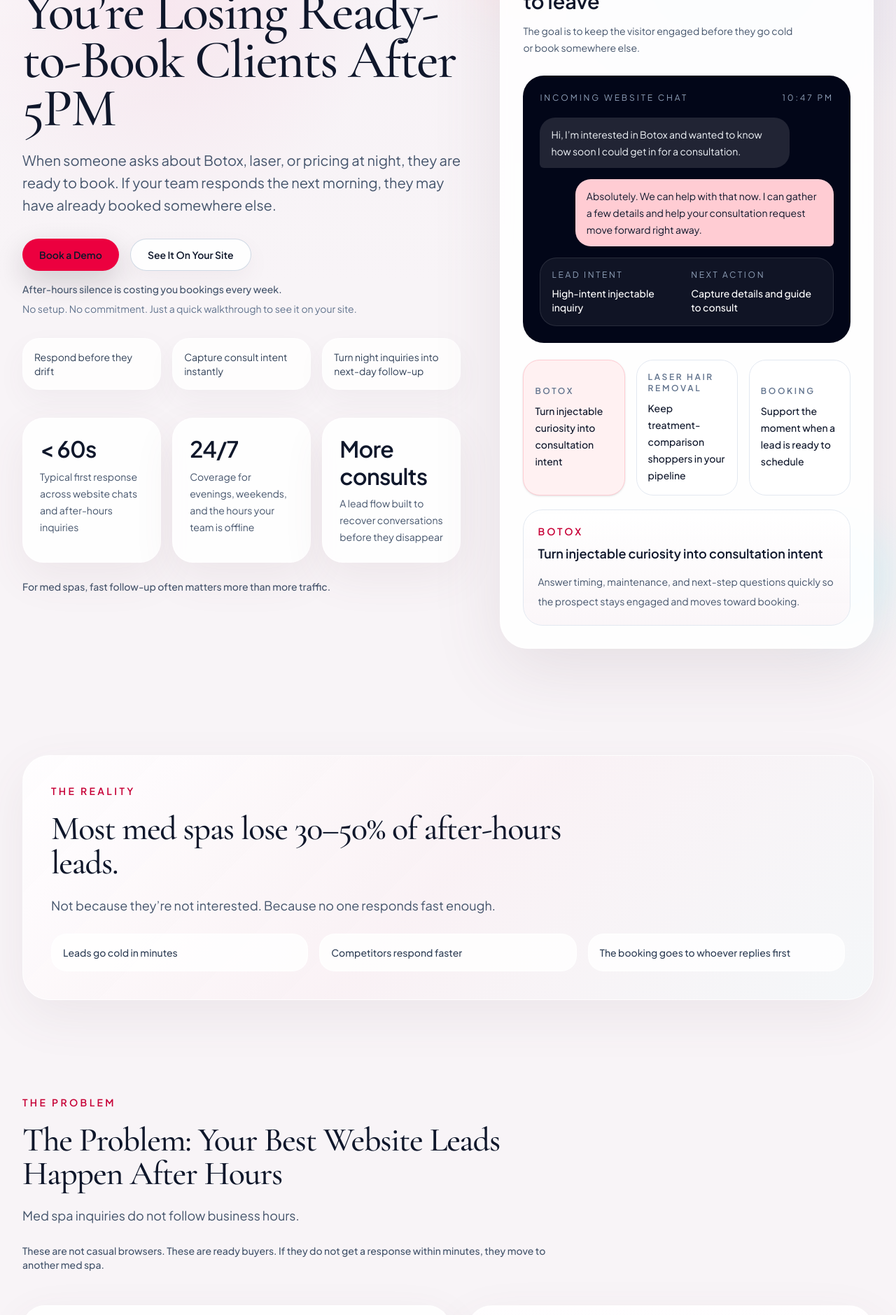
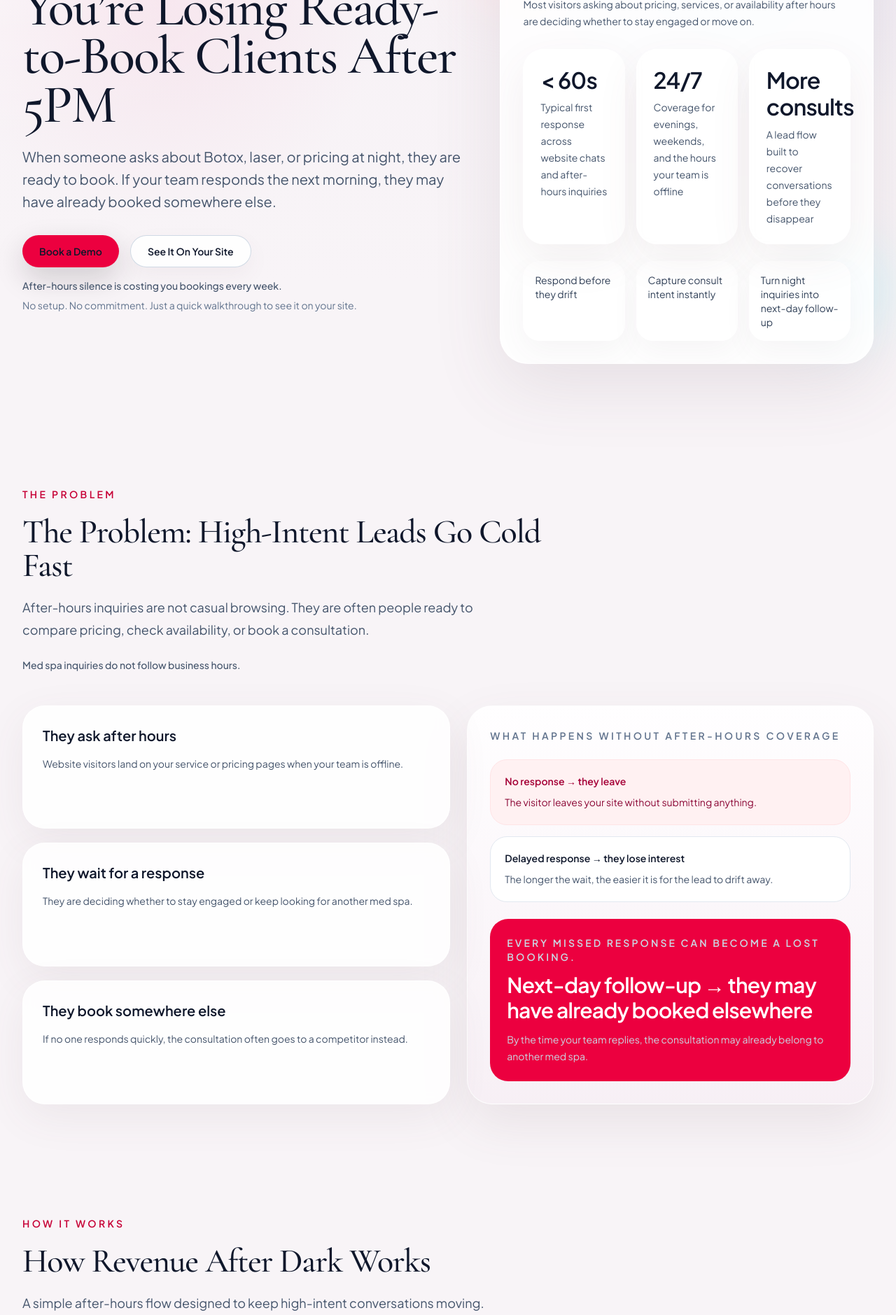
Before and after one commit to tryshone-dev/lead-system-site, a React (Vite) app: page / in a window 1280 px wide. Shown: the part 360-2239 px from the top of the page at 70% size. Built offline with nearby package versions, Linux system fonts and the light colour scheme.

Commit message:
streamline homepage conversion flow

```diff
--- a/src/App.jsx
+++ b/src/App.jsx
@@ -8,19 +8,19 @@ import { SectionHeading } from "./components/SectionHeading";
 
 const painPoints = [
   {
-    title: "Late-night Botox questions",
+    title: "They ask after hours",
     description:
-      "These visitors are often ready to book and looking for a reason to stay on your site.",
+      "Website visitors land on your service or pricing pages when your team is offline.",
   },
   {
-    title: "Weekend pricing inquiries",
+    title: "They wait for a response",
     description:
-      "If they do not get a response within minutes, they start looking somewhere else.",
+      "They are deciding whether to stay engaged or keep looking for another med spa.",
   },
   {
-    title: "After-work consultation requests",
+    title: "They book somewhere else",
     description:
-      "By the next morning, the lead may already be gone.",
+      "If no one responds quickly, the consultation often goes to a competitor instead.",
   },
 ];
 
@@ -54,29 +54,43 @@ const proofPoints = [
 const workflow = [
   {
     step: "1",
-    title: "A potential patient visits your site after hours",
+    title: "A visitor asks about services, pricing, or availability",
     description:
-      "They are interested enough to ask a question instead of leaving right away.",
+      "They have enough intent to raise their hand instead of leaving your site.",
   },
   {
     step: "2",
-    title: "They ask about services, pricing, or availability",
+    title: "The system responds instantly on the website",
     description:
-      "The visitor is deciding whether to stay engaged or move on to another med spa.",
+      "The conversation starts while the visitor is still paying attention.",
   },
   {
     step: "3",
-    title: "Revenue After Dark responds before they leave",
+    title: "It captures their name, phone, email, and service interest",
     description:
-      "The reply helps hold attention before the lead goes cold or books somewhere else.",
+      "Instead of losing the visitor, your team gets the details needed to follow up.",
   },
   {
     step: "4",
-    title: "Your team receives a captured lead ready for follow-up",
+    title: "Your team receives a warmer lead ready for follow-up",
     description:
-      "The lead is already captured so your team can follow up while interest is still high.",
+      "The handoff happens with context while intent is still fresh.",
   },
 ];
+
+const outcomeComparison = {
+  without: [
+    "Inquiry comes in after hours",
+    "No one responds right away",
+    "Lead loses interest or books elsewhere",
+  ],
+  with: [
+    "Inquiry comes in",
+    "Website responds instantly",
+    "Lead details are captured",
+    "Your team follows up with context",
+  ],
+};
 
 const touchpoints = [
   {
@@ -186,7 +200,7 @@ const faqs = [
   {
     question: "Does this handle missed phone calls?",
     answer:
-      "No. This is focused on website lead capture. It helps engage visitors who land on your site, collect their info, and keep the conversation moving. Missed-call text-back can be added later as a separate layer.",
+      "No. This is focused on website lead capture. It engages visitors who land on your site, collects their information, and helps your team follow up faster. Missed-call text-back can be added later as a separate layer.",
   },
   {
     question: "Can it connect to our CRM or booking process?",
@@ -232,6 +246,20 @@ function WorkflowCard({ step, title, description }) {
       <h3 className="mt-5 text-xl font-semibold text-slate-900">{title}</h3>
       <p className="mt-3 text-sm leading-7 text-slate-600">{description}</p>
     </div>
+  );
+}
+
+function ComparisonCard({ eyebrow, title, items }) {
+  return (
+    <article className="rounded-[32px] border border-white/80 bg-white/88 p-7 shadow-[0_22px_70px_rgba(102,76,91,0.08)] backdrop-blur">
+      <p className="text-sm font-semibold uppercase tracking-[0.24em] text-rose-700">{eyebrow}</p>
+      <h3 className="mt-4 text-2xl font-semibold tracking-tight text-slate-900">{title}</h3>
+      <ul className="mt-6 space-y-3 text-sm leading-7 text-slate-600">
+        {items.map((item) => (
+          <li key={item}>{item}</li>
+        ))}
+      </ul>
+    </article>
   );
 }
 
@@ -341,31 +369,6 @@ function MobileStickyCTA() {
 }
 
 export default function App() {
-  const [activeService, setActiveService] = useState("botox");
-
-  const serviceHighlights = useMemo(
-    () => ({
-      botox: {
-        label: "Botox",
-        title: "Turn injectable curiosity into consultation intent",
-        body: "Answer timing, maintenance, and next-step questions quickly so the prospect stays engaged and moves toward booking.",
-      },
-      laser: {
-        label: "Laser Hair Removal",
-        title: "Keep treatment-comparison shoppers in your pipeline",
-        body: "Clarify what to expect, capture treatment interest, and hand your staff a warmer lead before the prospect clicks away.",
-      },
-      booking: {
-        label: "Booking",
-        title: "Support the moment when a lead is ready to schedule",
-        body: "Help ready-to-book prospects share preferences and contact details before they give up or go elsewhere.",
-      },
-    }),
-    []
-  );
-
-  const activeHighlight = serviceHighlights[activeService];
-
   return (
     <div className="relative overflow-hidden bg-[var(--page-bg)] text-slate-900">
       <div className="pointer-events-none absolute inset-x-0 top-0 h-[48rem] bg-[radial-gradient(circle_at_top_left,_rgba(255,255,255,0.96),_transparent_38%),radial-gradient(circle_at_top_right,_rgba(251,207,232,0.42),_transparent_34%),linear-gradient(180deg,_rgba(255,248,251,0.98),_rgba(247,242,246,0.76),_rgba(245,246,250,0))]" />
@@ -427,27 +430,6 @@ export default function App() {
               </div>
               <p className="mt-4 text-sm font-medium text-slate-600">After-hours silence is costing you bookings every week.</p>
               <p className="mt-2 text-sm text-slate-500">No setup. No commitment. Just a quick walkthrough to see it on your site.</p>
-
-              <ul className="mt-8 grid gap-3 text-sm text-slate-700 sm:grid-cols-3 sm:gap-4">
-                {heroBullets.map((item) => (
-                  <li
-                    key={item}
-                    className="rounded-[24px] border border-white/80 bg-white/78 px-4 py-4 shadow-[0_16px_40px_rgba(105,78,91,0.05)]"
-                  >
-                    {item}
-                  </li>
-                ))}
-              </ul>
-
-              <div className="mt-10 grid gap-4 sm:grid-cols-3">
-                {proofPoints.map((point) => (
-                  <StatCard key={point.label} value={point.value} label={point.label} />
-                ))}
-              </div>
-
-              <p className="mt-6 text-sm font-medium text-slate-600">
-                For med spas, fast follow-up often matters more than more traffic.
-              </p>
             </div>
 
             <div className="relative">
@@ -455,99 +437,44 @@ export default function App() {
               <div className="absolute -right-4 bottom-10 hidden h-32 w-32 rounded-full bg-cyan-100/75 blur-2xl md:block" />
 
               <div className="relative overflow-hidden rounded-[40px] border border-white/80 bg-white/84 p-6 shadow-[0_30px_100px_rgba(101,76,91,0.12)] backdrop-blur sm:p-8">
-                <div className="flex items-center justify-between gap-4">
-                  <div>
-                    <p className="text-sm font-semibold uppercase tracking-[0.22em] text-rose-700">Live Lead Snapshot</p>
-                    <h2 className="mt-2 text-2xl font-semibold text-slate-900 sm:text-[1.8rem]">
-                      What lead recovery looks like when a visitor is about to leave
-                    </h2>
-                    <p className="mt-3 max-w-md text-sm leading-6 text-slate-600">
-                      The goal is to keep the visitor engaged before they go cold or book somewhere else.
-                    </p>
-                  </div>
-                  <div className="rounded-full bg-emerald-50 px-3 py-1 text-xs font-semibold text-emerald-700">
-                    Online 24/7
-                  </div>
+                <div>
+                  <p className="text-sm font-semibold uppercase tracking-[0.22em] text-rose-700">After-Hours Window</p>
+                  <h2 className="mt-2 text-2xl font-semibold text-slate-900 sm:text-[1.8rem]">
+                    The visitor who asks at night is often the one closest to booking.
+                  </h2>
+                  <p className="mt-3 max-w-md text-sm leading-6 text-slate-600">
+                    Most visitors asking about pricing, services, or availability after hours are deciding whether to stay engaged or move on.
+                  </p>
                 </div>
 
-                <div className="mt-7 rounded-[30px] bg-slate-950 p-5 text-slate-50 sm:p-6">
-                  <div className="flex items-center justify-between text-xs uppercase tracking-[0.24em] text-slate-400">
-                    <span>Incoming Website Chat</span>
-                    <span>10:47 PM</span>
-                  </div>
-
-                  <div className="mt-5 space-y-4">
-                    <div className="max-w-[85%] rounded-[22px] rounded-bl-md bg-white/12 px-4 py-3 text-sm leading-6 text-slate-100">
-                      Hi, I’m interested in Botox and wanted to know how soon I could get in for a consultation.
-                    </div>
-                    <div className="ml-auto max-w-[88%] rounded-[22px] rounded-br-md bg-rose-200 px-4 py-3 text-sm leading-6 text-slate-900">
-                      Absolutely. We can help with that now. I can gather a few details and help your consultation request move forward right away.
-                    </div>
-                    <div className="grid gap-3 rounded-[24px] border border-white/10 bg-white/6 p-4 text-sm text-slate-200 sm:grid-cols-2">
-                      <div>
-                        <p className="text-xs uppercase tracking-[0.22em] text-slate-400">Lead Intent</p>
-                        <p className="mt-2 font-medium text-white">High-intent injectable inquiry</p>
-                      </div>
-                      <div>
-                        <p className="text-xs uppercase tracking-[0.22em] text-slate-400">Next Action</p>
-                        <p className="mt-2 font-medium text-white">Capture details and guide to consult</p>
-                      </div>
-                    </div>
-                  </div>
-                </div>
-
-                <div className="mt-6 grid gap-4 sm:grid-cols-3">
-                  {Object.entries(serviceHighlights).map(([key, item]) => (
-                    <button
-                      key={key}
-                      type="button"
-                      onClick={() => setActiveService(key)}
-                      className={`rounded-[24px] border px-4 py-4 text-left transition ${
-                        activeService === key
-                          ? "border-rose-200 bg-rose-50 shadow-sm"
-                          : "border-slate-200 bg-white/78 hover:border-rose-100 hover:bg-white"
-                      }`}
-                    >
-                      <p className="text-xs font-semibold uppercase tracking-[0.22em] text-slate-500">{item.label}</p>
-                      <p className="mt-2 text-sm font-medium leading-6 text-slate-900">{item.title}</p>
-                    </button>
+                <div className="mt-7 grid gap-4 sm:grid-cols-3">
+                  {proofPoints.map((point) => (
+                    <StatCard key={point.label} value={point.value} label={point.label} />
                   ))}
                 </div>
 
-                <div className="mt-5 rounded-[28px] border border-slate-200 bg-[linear-gradient(180deg,rgba(255,255,255,0.94),rgba(250,245,248,0.88))] p-5">
-                  <p className="text-sm font-semibold uppercase tracking-[0.22em] text-rose-700">{activeHighlight.label}</p>
-                  <p className="mt-2 text-lg font-semibold text-slate-900">{activeHighlight.title}</p>
-                  <p className="mt-3 text-sm leading-7 text-slate-600">{activeHighlight.body}</p>
-                </div>
+                <ul className="mt-6 grid gap-3 text-sm text-slate-700 sm:grid-cols-3 sm:gap-4">
+                  {heroBullets.map((item) => (
+                    <li
+                      key={item}
+                      className="rounded-[24px] border border-white/80 bg-white/78 px-4 py-4 shadow-[0_16px_40px_rgba(105,78,91,0.05)]"
+                    >
+                      {item}
+                    </li>
+                  ))}
+                </ul>
               </div>
-            </div>
-          </section>
-
-          <section className="py-10 sm:py-14">
-            <div className="rounded-[38px] border border-white/80 bg-[linear-gradient(135deg,rgba(255,255,255,0.9),rgba(249,241,245,0.88),rgba(243,247,249,0.88))] p-8 shadow-[0_24px_70px_rgba(102,76,91,0.08)] sm:p-10">
-              <p className="text-sm font-semibold uppercase tracking-[0.24em] text-rose-700">The Reality</p>
-              <h2 className="mt-5 max-w-3xl font-serif text-4xl leading-[1.02] tracking-tight text-slate-900 sm:text-5xl">
-                Most med spas lose 30–50% of after-hours leads.
-              </h2>
-              <p className="mt-5 max-w-3xl text-base leading-8 text-slate-600 sm:text-lg">
-                Not because they’re not interested. Because no one responds fast enough.
-              </p>
-              <ul className="mt-6 grid gap-3 text-sm font-medium text-slate-700 sm:grid-cols-3 sm:gap-4">
-                <li className="rounded-[22px] border border-white/80 bg-white/80 px-4 py-4">Leads go cold in minutes</li>
-                <li className="rounded-[22px] border border-white/80 bg-white/80 px-4 py-4">Competitors respond faster</li>
-                <li className="rounded-[22px] border border-white/80 bg-white/80 px-4 py-4">The booking goes to whoever replies first</li>
-              </ul>
             </div>
           </section>
 
           <section id="problem" className="py-16 sm:py-20">
             <SectionHeading
               eyebrow="The Problem"
-              title="The Problem: Your Best Website Leads Happen After Hours"
-              description="Med spa inquiries do not follow business hours."
+              title="The Problem: High-Intent Leads Go Cold Fast"
+              description="After-hours inquiries are not casual browsing. They are often people ready to compare pricing, check availability, or book a consultation."
             />
             <p className="mt-6 max-w-3xl text-sm font-medium text-slate-600">
-              These are not casual browsers. These are ready buyers. If they do not get a response within minutes, they move to another med spa.
+              Med spa inquiries do not follow business hours.
             </p>
 
             <div className="mt-12 grid gap-6 lg:grid-cols-[1fr_0.95fr]">
@@ -589,44 +516,16 @@ export default function App() {
             </div>
           </section>
 
-          <section className="py-16 sm:py-20">
-            <SectionHeading
-              eyebrow="Where Leads Slip Away"
-              title="The missed-conversion problem usually starts in the channels med spas rely on most."
-              description="Revenue After Dark is designed for the moments where website response delays quietly cost consultations."
-            />
-
-            <div className="mt-12 grid gap-6 md:grid-cols-2 xl:grid-cols-4">
-              {touchpoints.map((item) => (
-                <TouchpointCard key={item.title} {...item} />
-              ))}
-            </div>
-          </section>
-
           <section id="solution" className="py-16 sm:py-20">
             <SectionHeading
-              eyebrow="The Solution"
-              title="After-Hours Coverage That Stops Lead Loss"
-              description="Revenue After Dark keeps high-intent website visitors engaged before they leave or book somewhere else."
+              eyebrow="How It Works"
+              title="How Revenue After Dark Works"
+              description="A simple after-hours flow designed to keep high-intent conversations moving."
             />
 
             <p className="mt-6 max-w-3xl text-sm font-medium text-slate-600">
-              It responds on the website, captures contact details, and moves the conversation toward a consultation request while intent is still high.
+              Revenue After Dark keeps high-intent website visitors engaged before they leave or book somewhere else.
             </p>
-
-            <div className="mt-12">
-              <SectionHeading
-                eyebrow="How It Works"
-                title="How It Works"
-                description="A simple flow built to respond fast and move after-hours interest toward booking."
-              />
-            </div>
-
-            <div className="mt-12 grid gap-6 lg:grid-cols-3">
-              {solutionCards.map((card) => (
-                <FeatureCard key={card.title} {...card} />
-              ))}
-            </div>
 
             <div className="mt-8 grid gap-6 lg:grid-cols-3">
               {workflow.map((item) => (
@@ -636,69 +535,32 @@ export default function App() {
           </section>
 
           <section className="py-16 sm:py-20">
-            <div className="grid gap-6 rounded-[40px] border border-white/80 bg-[linear-gradient(135deg,rgba(255,255,255,0.9),rgba(239,247,249,0.88),rgba(251,241,245,0.92))] p-8 shadow-[0_28px_90px_rgba(91,71,86,0.1)] lg:grid-cols-[0.9fr_1.1fr] lg:p-10">
-              <div>
-                <Badge>Benefits</Badge>
-                <h2 className="mt-5 font-serif text-4xl leading-tight text-slate-900 sm:text-5xl">
-                  What This Means for Your Med Spa
-                </h2>
-                <p className="mt-4 max-w-2xl text-base leading-8 text-slate-600 sm:text-lg">
-                  After-hours speed changes what happens to your warmest leads.
-                </p>
-              </div>
-
-              <div className="grid gap-5 sm:grid-cols-2">
-                <div className="rounded-[28px] border border-white/80 bg-white/84 p-6">
-                  <p className="text-lg font-semibold text-slate-900">Capture leads you would normally lose</p>
-                  <p className="mt-3 text-sm leading-6 text-slate-600">
-                    Stop letting interested website visitors disappear before your team even sees them.
-                  </p>
-                </div>
-                <div className="rounded-[28px] border border-white/80 bg-white/84 p-6">
-                  <p className="text-lg font-semibold text-slate-900">Increase booked consultations without more traffic</p>
-                  <p className="mt-3 text-sm leading-6 text-slate-600">
-                    Get more from the visitors already landing on your site instead of paying for more clicks.
-                  </p>
-                </div>
-                <div className="rounded-[28px] border border-white/80 bg-white/84 p-6">
-                  <p className="text-lg font-semibold text-slate-900">Turn late-night interest into real revenue</p>
-                  <p className="mt-3 text-sm leading-6 text-slate-600">
-                    When interest shows up after hours, you still have a chance to capture it before it fades.
-                  </p>
-                </div>
-                <div className="rounded-[28px] border border-white/80 bg-white/84 p-6">
-                  <p className="text-lg font-semibold text-slate-900">Stay competitive in a crowded local market</p>
-                  <p className="mt-3 text-sm leading-6 text-slate-600">
-                    If you are not responding, another med spa will.
-                  </p>
-                </div>
-              </div>
-            </div>
-          </section>
-
-          <section className="py-16 sm:py-20">
             <SectionHeading
-              eyebrow="Social Proof"
-              title="Built for real front desk pressure."
-              description="Designed for med spas handling Botox, fillers, laser, skincare, pricing, and high-intent booking questions."
+              eyebrow="Outcome Comparison"
+              title="What Changes When You Respond Instantly"
+              description="The difference is not more traffic. It is what happens to the interest already landing on your site."
             />
 
-            <div className="mt-12 grid gap-6 lg:grid-cols-3">
-              {testimonials.map((item) => (
-                <TestimonialCard key={`${item.name}-${item.role}`} {...item} />
-              ))}
+            <div className="mt-12 grid gap-6 lg:grid-cols-2">
+              <ComparisonCard
+                eyebrow="Without Revenue After Dark"
+                title="Without Revenue After Dark"
+                items={outcomeComparison.without}
+              />
+              <ComparisonCard
+                eyebrow="With Revenue After Dark"
+                title="With Revenue After Dark"
+                items={outcomeComparison.with}
+              />
             </div>
           </section>
 
           <section id="demo" className="py-16 sm:py-20">
             <SectionHeading
-              eyebrow="Chatbot Demo"
-              title="See what happens when a lead gets an instant answer."
-              description="See how fast response turns a high-intent website visitor into a captured lead your team can follow up with."
+              eyebrow="Demo"
+              title="See the Lead Flow in Action"
+              description="Watch how a high-intent website visitor becomes a captured lead your team can follow up with."
             />
-            <p className="mt-6 max-w-3xl text-sm font-medium text-slate-600">
-              This is the exact moment you lose the booking.
-            </p>
 
             <div className="mt-12">
               <ChatDemo />
@@ -706,6 +568,20 @@ export default function App() {
             <p className="mt-6 max-w-3xl text-sm leading-7 text-slate-600">
               This does not replace your phone system. It captures website visitors who may leave without calling, then helps your team follow up faster.
             </p>
+          </section>
+
+          <section id="pricing" className="py-16 sm:py-20">
+            <SectionHeading
+              eyebrow="PRICING"
+              title="Simple Pricing for After-Hours Lead Response"
+              description="Start with website lead capture. Add instant text follow-up when you are ready."
+            />
+
+            <div className="mt-12 grid gap-6 lg:grid-cols-2">
+              {pricingPlans.map((plan) => (
+                <PricingCard key={plan.eyebrow} {...plan} />
+              ))}
+            </div>
           </section>
 
           <section id="faq" className="py-16 sm:py-20">
@@ -718,20 +594,6 @@ export default function App() {
             <div className="mt-12 grid gap-4">
               {faqs.map((item, index) => (
                 <FAQItem key={item.question} question={item.question} answer={item.answer} defaultOpen={index === 0} />
-              ))}
-            </div>
-          </section>
-
-          <section id="pricing" className="py-16 sm:py-20">
-            <SectionHeading
-              eyebrow="PRICING"
-              title="Simple pricing for after-hours lead response"
-              description="Start with website lead capture. Add instant text follow-up when you are ready."
-            />
-
-            <div className="mt-12 grid gap-6 lg:grid-cols-2">
-              {pricingPlans.map((plan) => (
-                <PricingCard key={plan.eyebrow} {...plan} />
               ))}
             </div>
           </section>
```
